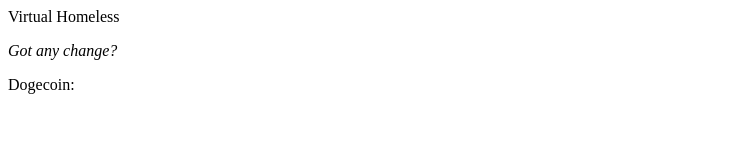
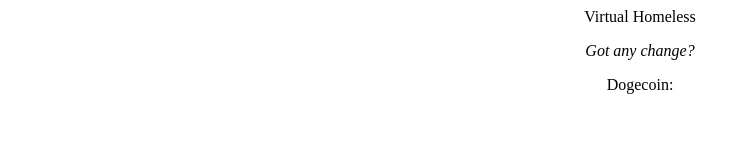
Before and after one commit to AsmodeumX/virtual-hobo, a plain HTML site: page index.html in a window 1280 px wide. Shown: the whole page, without its empty margins (0-750 px from the left). Drawn offline with Linux system fonts and the light colour scheme.

Commit message:
Update index.html

```diff
--- a/index.html
+++ b/index.html
@@ -7,9 +7,11 @@
 
 
 <body>
-<p>Virtual Homeless</p>
-<i><p>Got any change?</p></i>
-<p>Dogecoin: </p>
+<p><center>Virtual Homeless</center></p>
+
+<i><p><center>Got any change?</center></p></i>
+
+<p><center>Dogecoin: </center></p>
 
  </body>
 
```
